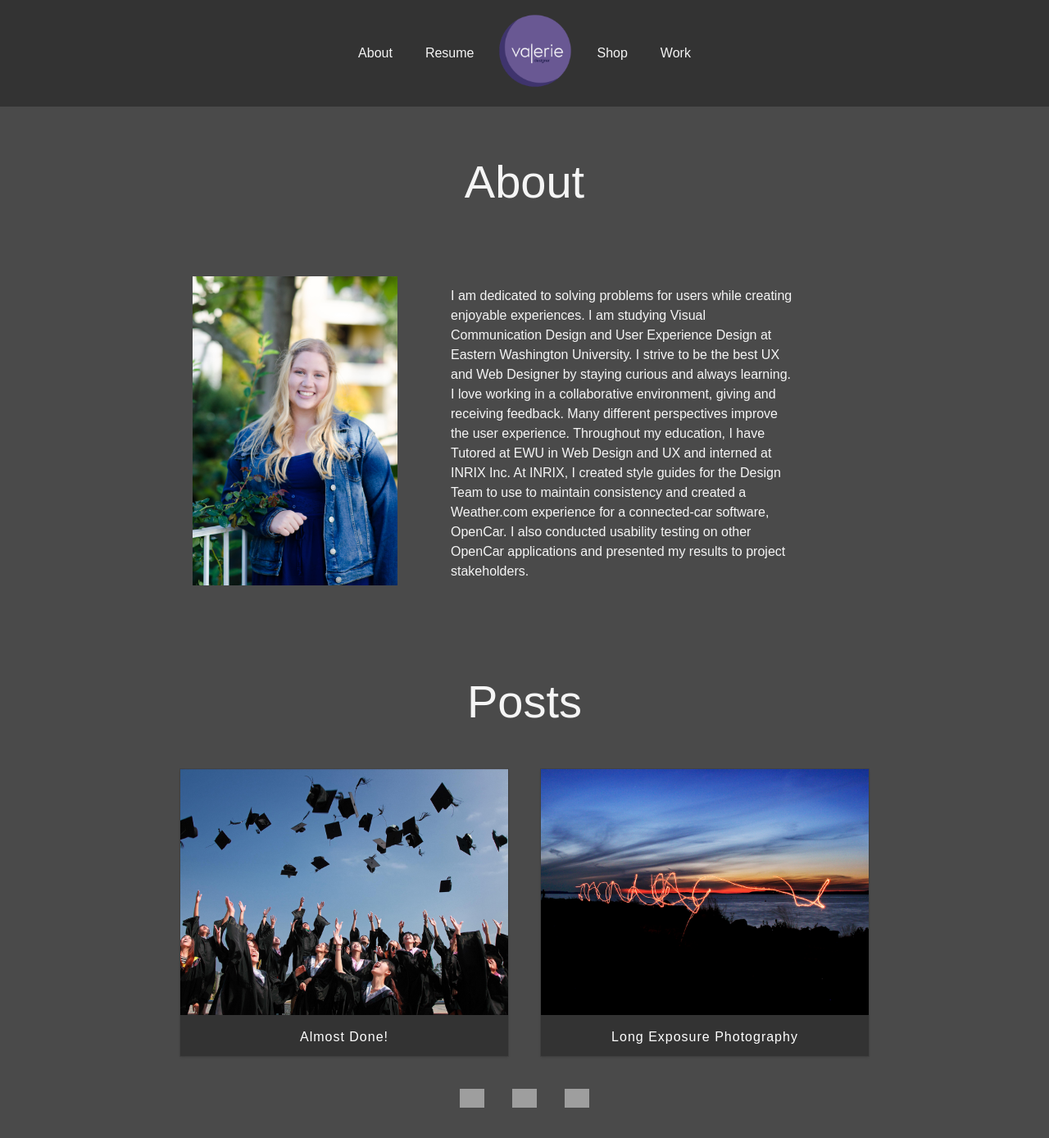
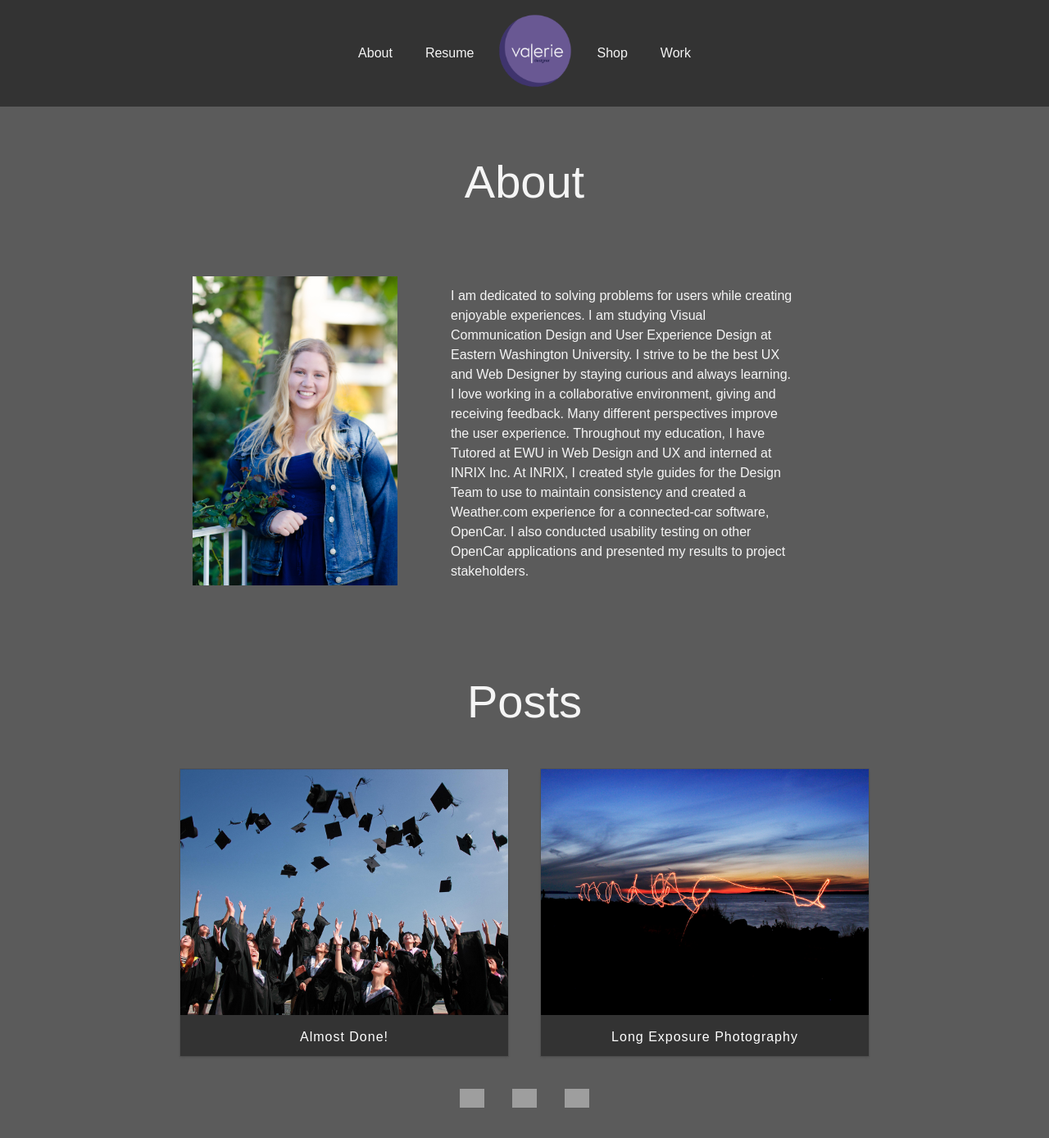
Before and after one commit to vlandguth/valdoes.work, a Jekyll site: the page built from about.markdown, in a window 1280 px wide. Shown: the whole page at 82% size. Built offline with Jekyll 4.4.1, drawn with Linux system fonts in a browser that asks for light colours; grey boxes are pictures that could not be loaded.

Commit message:
.left removed bg color change

```diff
--- a/assets/css/styles.css
+++ b/assets/css/styles.css
@@ -1,6 +1,6 @@
 body {
     font-family: europa, 'Montserrat', sans-serif;
-    background-color: #4A4A4A;
+    background-color: #5b5b5b;
   }
 
   main p{
@@ -90,28 +90,9 @@
   text-transform:uppercase;
 }
 
-.resume .left p{
-  color:#4a4a4a;
-}
 .resume, .skills, .list-item{
   display:flex;
   flex-direction:row;
-}
-
-.contact, .findme{
-  list-style-type:none;
-  margin-left:-20px;
-}
-
-.resume .left .profile{
-  width:150px;
-  border-radius:50%;
-}
-
-.resume .left{
-  background: white;
-  width:35%;
-  padding:10px 50px;
 }
 
 .resume .right{
```
